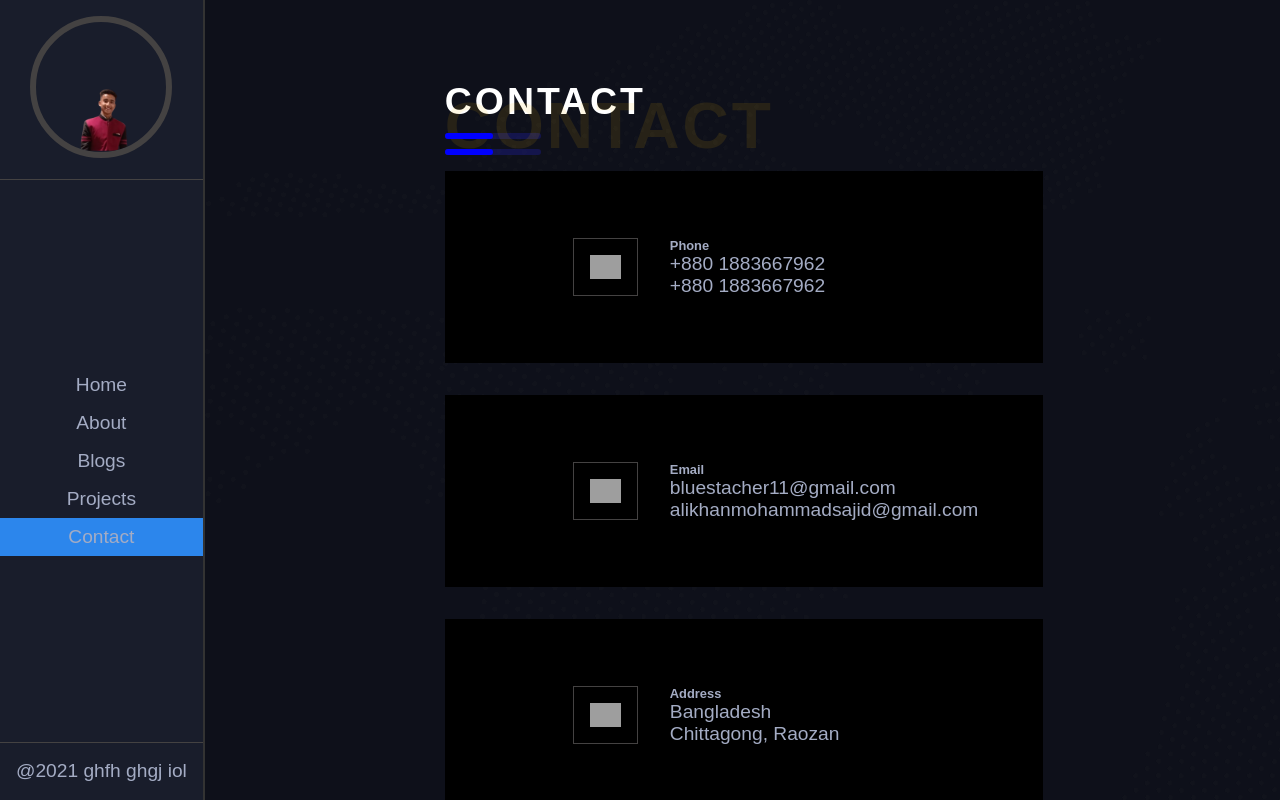
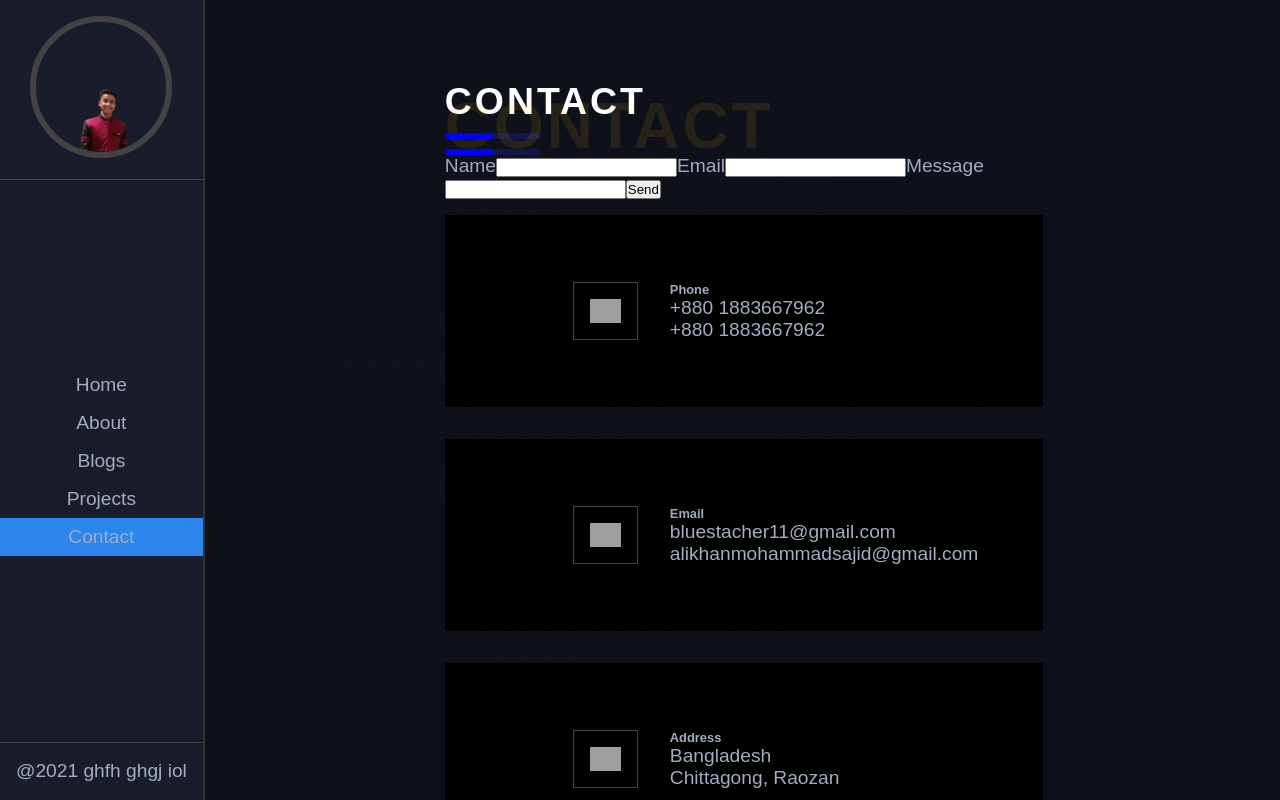
Before and after one commit to alikhanmohammadsajid/scic-portfolio, a React (Create React App) app: page /contact in a window 1280 px wide. Shown: the top 800 px of the page. Built offline with nearby package versions, Linux system fonts and the light colour scheme; grey boxes are pictures that could not be loaded.

Commit message:
message box created

```diff
--- a/package.json
+++ b/package.json
@@ -11,6 +11,7 @@
     "@testing-library/jest-dom": "^5.12.0",
     "@testing-library/react": "^11.2.6",
     "@testing-library/user-event": "^12.8.3",
+    "emailjs-com": "^2.6.4",
     "node-sass": "^5.0.0",
     "react": "^17.0.2",
     "react-dom": "^17.0.2",
--- a/src/Pages/ContactPage.js
+++ b/src/Pages/ContactPage.js
@@ -2,12 +2,36 @@
 import React from 'react';
 import ContactItem from '../Components/ContactItem';
 import Title from '../Components/Title';
+import emailjs from 'emailjs-com';
 
 const ContactPage = () => {
+    function sendEmail(e) {
+        e.preventDefault();
+
+        emailjs.sendForm('service_1py5m4c', 'template_ikyxnbl', e.target, 'user_s4raz1jUghitP1skA2fVr')
+          .then((result) => {
+              console.log(result.text);
+          }, (error) => {
+              console.log(error.text);
+          });
+          e.target.reset()
+        }
     return (
-        <div>
+        <div >
             <div className="title">
                 <Title title={"Contact"} span={"Contact"} />
+            </div>
+            <div>
+                <form className="contact-form" onSubmit={sendEmail}>
+                    <input type="hidden" name="contact_number" />
+                    <label>Name</label>
+                    <input type="text" name="name" />
+                    <label>Email</label>
+                    <input type="email" name="email" />
+                    <label>Message</label>
+                    <input type="text" name="message" />
+                    <input type="submit" value="Send" />
+                </form>
             </div>
             <div className="ContactPage">
 
```
Also changed, not shown: firebase.json (added), 2 other files (tests, documents, lock files or other folders).
